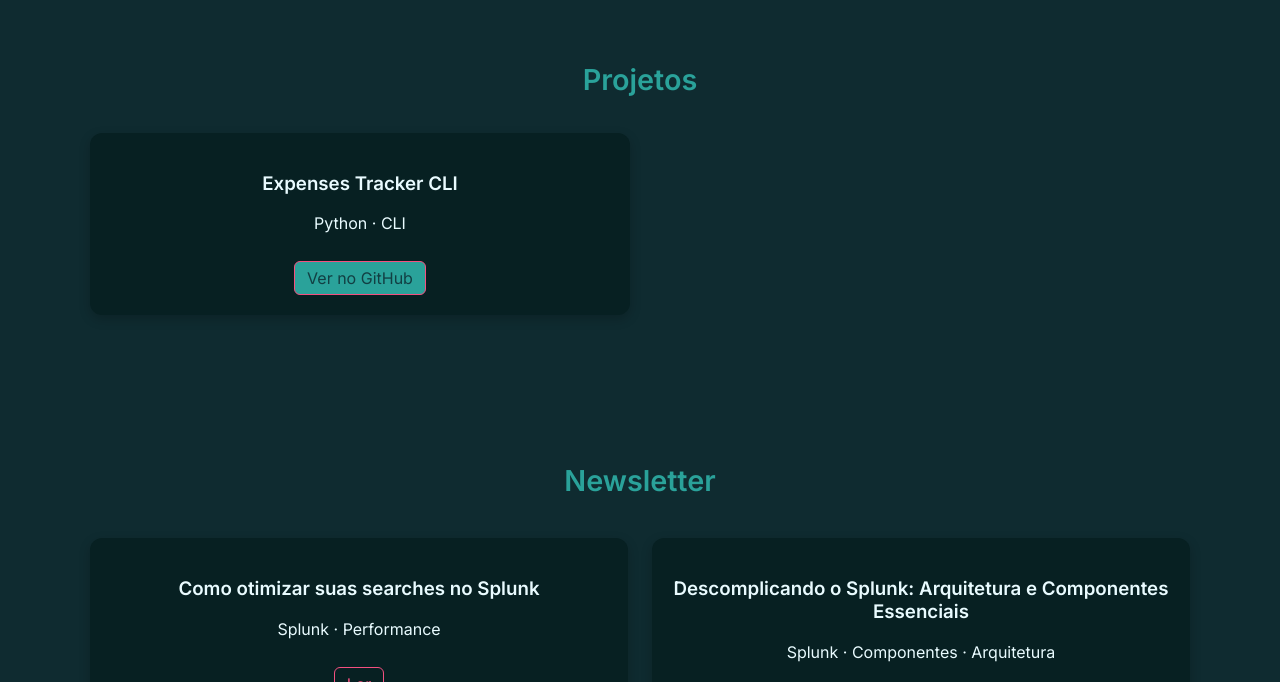
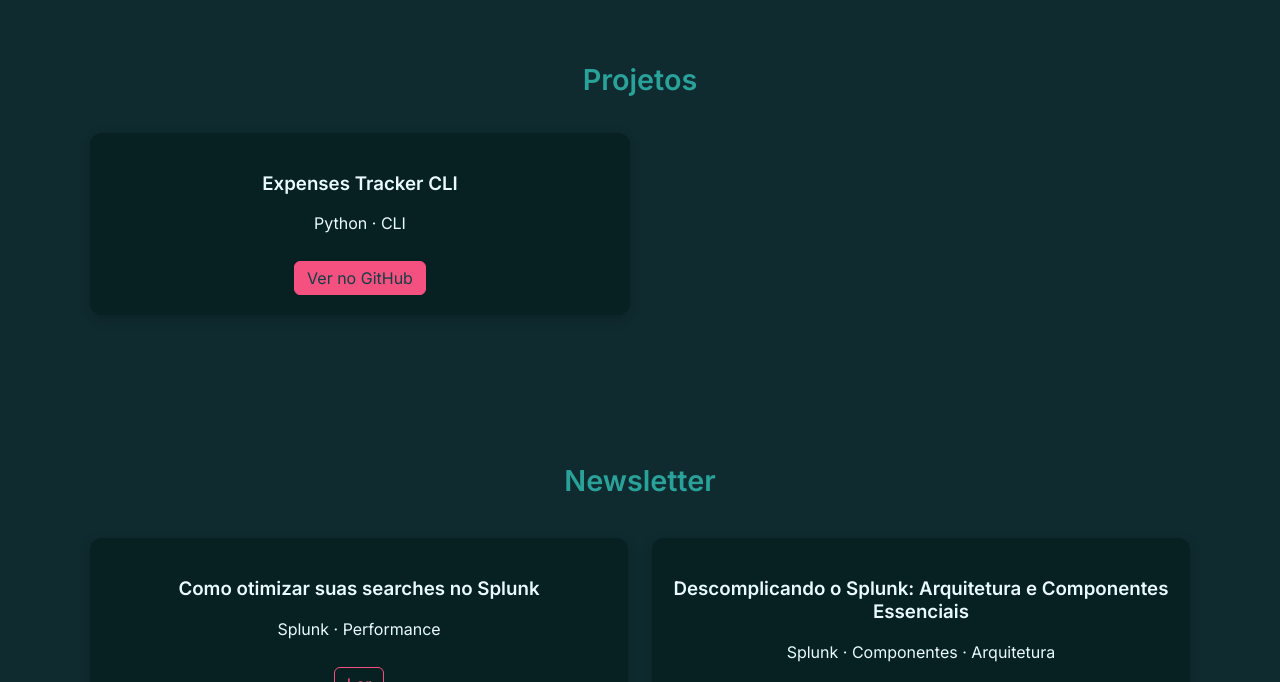
Before and after one commit to amandashichinoe/amandashichinoe.github.io, a plain HTML site: page index.html in a window 1280 px wide. In both pictures the pointer is over the link "Ver no GitHub". Shown: the part 641-1323 px from the top of the page. Drawn offline with Linux system fonts and the light colour scheme; a script that the page names is missing.

Commit message:
fix style for small button

```diff
--- a/css/styles.css
+++ b/css/styles.css
@@ -156,7 +156,7 @@ body {
 }
 
 .btn.small:hover {
-  background: var(--accent);
+  background: var(--accent-2);
   color: var(--panel);
 }
 
```
